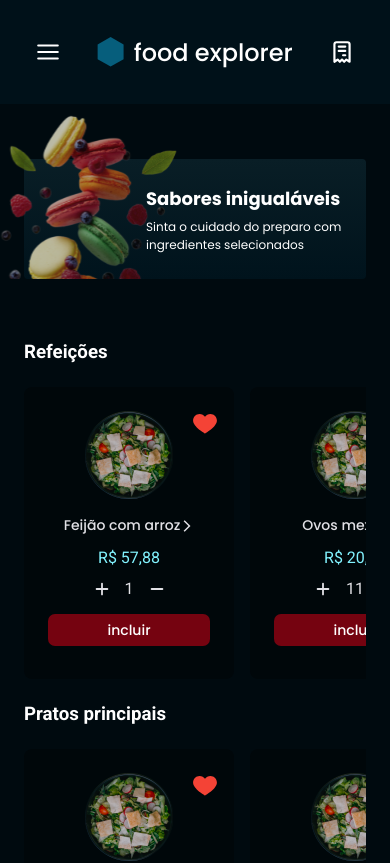
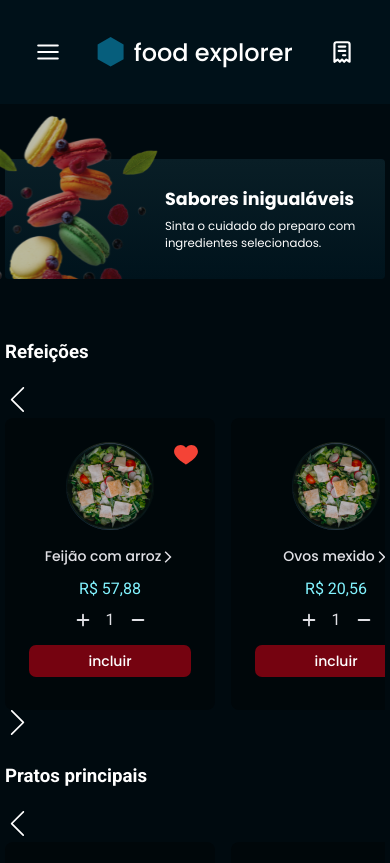
Before and after one commit to dionedev/Food_Explorer_FrontEnd, a React (Vite) app: page / in a window 390 px wide. Shown: the top 863 px of the page. Built offline with nearby package versions, Linux system fonts and the light colour scheme.

Commit message:
feat: Add responsiveness to the cover section

```diff
--- a/src/components/Card/index.jsx
+++ b/src/components/Card/index.jsx
@@ -10,7 +10,7 @@ import {
   CustomLinkButton
 } from "./styles"
 
-const Card = ({ imageUrl, title, price, amount }) => {
+export const Card = ({ imageUrl, title, price, amount }) => {
 
   const isFavorite = true
 
@@ -51,4 +51,3 @@ const Card = ({ imageUrl, title, price, amount }) => {
     </Container>
   )
 }
-export default Card
--- a/src/components/Carousel/index.jsx
+++ b/src/components/Carousel/index.jsx
@@ -1,8 +1,9 @@
-import { useEffect, useRef } from "react"
+import { useRef } from "react"
 import { SlArrowLeft, SlArrowRight } from "react-icons/sl"
 import {Container, Slider, SliderButton} from "./styles"
+import { Card } from "../Card"
 
-const Carousel = ({title, children}) => {
+export const Carousel = ({title, children}) => {
 
   const carousel = useRef(null)
   const ICON_SIZE = 25
@@ -36,4 +37,3 @@ const Carousel = ({title, children}) => {
     </Container>
   )
 }
-export default Carousel
--- a/src/components/Carousel/styles.js
+++ b/src/components/Carousel/styles.js
@@ -2,7 +2,6 @@ import styled from "styled-components";
 
 export const Container = styled.div`
   width: 100%;
-  max-width: 43.6rem;
 
   > h3 {
     margin-bottom: 2.4rem;
@@ -12,9 +11,11 @@ export const Container = styled.div`
 export const Slider = styled.div`
   width: 100%;
   display: flex;
+  flex-direction: row;
   scroll-behavior: smooth;
   gap: 1.6rem;
   cursor: grab;
+  overflow: hidden;
 
   ::-webkit-scrollbar {
     display: none;
@@ -30,8 +31,6 @@ export const SliderButton = styled.button`
   }
 
   @media (max-width: 767px) {
-
-    display: none;
-
+    /* display: none; */
   }
 `
--- a/src/pages/Home/index.jsx
+++ b/src/pages/Home/index.jsx
@@ -1,13 +1,13 @@
 import { Header } from "../../components/Header";
-import Carousel from "../../components/Carousel"
-import Card from "../../components/Card"
+import { Carousel } from "../../components/Carousel"
+import { Card } from "../../components/Card"
 import Cover from "../../assets/Images/cover1.svg"
 import {
   Container,
   Content,
   CoverSection,
   CarouselSection,
-  CoverImage
+  CoverImage,
 } from "./styles";
 
 import imagePath from "../../assets/Images/Dish.svg"
@@ -16,13 +16,18 @@ export function Home() {
 
   const cards = [
     { title: 'Feijão com arroz', price: '57,88', imageUrl: imagePath, amount: 1 },
-    { title: 'Ovos mexido', price: '20,56', imageUrl: imagePath, amount: 11 },
-    { title: 'Salada', price: '35,10', imageUrl: imagePath, amount: 2 },
-    { title: 'Salada', price: '20,10', imageUrl: imagePath, amount: 3 },
-    { title: 'Salada', price: '10,10', imageUrl: imagePath, amount: 4 },
-    { title: 'Salada', price: '10,10', imageUrl: imagePath, amount: 5 },
-    { title: 'Salada', price: '10,10', imageUrl: imagePath, amount: 5 },
-    { title: 'Salada', price: '10,10', imageUrl: imagePath, amount: 5 },
+    { title: 'Ovos mexido', price: '20,56', imageUrl: imagePath, amount: 1 },
+    { title: 'Salada', price: '35,10', imageUrl: imagePath, amount: 1 },
+    { title: 'Salada', price: '20,10', imageUrl: imagePath, amount: 1 },
+    { title: 'Salada', price: '10,10', imageUrl: imagePath, amount: 1 },
+    { title: 'Salada', price: '10,10', imageUrl: imagePath, amount: 1 },
+    { title: 'Salada', price: '10,10', imageUrl: imagePath, amount: 1 },
+    { title: 'Salada', price: '10,10', imageUrl: imagePath, amount: 1 },
+    { title: 'Salada', price: '10,10', imageUrl: imagePath, amount: 1 },
+    { title: 'Salada', price: '10,10', imageUrl: imagePath, amount: 1 },
+    { title: 'Salada', price: '10,10', imageUrl: imagePath, amount: 1 },
+    { title: 'Salada', price: '10,10', imageUrl: imagePath, amount: 1 },
+    { title: 'Salada', price: '10,10', imageUrl: imagePath, amount: 1 },
   ];
 
   return(
@@ -34,7 +39,7 @@ export function Home() {
           <CoverImage src={Cover} alt="Imagem ilustrativa de comida" />
           <div>
             <h1>Sabores inigualáveis</h1>
-            <p>Sinta o cuidado do preparo com ingredientes selecionados</p>
+            <p>Sinta o cuidado do preparo com ingredientes selecionados.</p>
           </div>
         </CoverSection>
 
--- a/src/pages/Home/styles.js
+++ b/src/pages/Home/styles.js
@@ -12,9 +12,12 @@ export const Container = styled.div`
 
   > footer { // CRIAR COMPONENTE
     display: flex;
+    justify-content: center;
+    align-items: center;
     background-color: #fff;
-    color: red;
+    color: #000;
     width: 100%;
+    height: 7.7rem;
   }
 
   /* @media (min-width: 620px) {
@@ -30,13 +33,15 @@ export const Container = styled.div`
 
 export const Content = styled.main`
   display: flex;
+  width: 100%;
+  min-width: 42.8rem;
+  max-width: 130rem;
   flex-direction: column;
-  width: 100%;
-  max-width: 42.8rem;
+  align-items: center;
   padding: 5.5rem 2.4rem 1.6rem;
 
-  @media (min-width: 620px) {
-    /* width: 100%; */
+  @media (min-width: 768px) {
+    padding: 5.5rem 3rem 1.6rem;
   }
 `
 
@@ -52,24 +57,50 @@ export const CoverSection = styled.section`
 
   > div {
     display: flex;
-    width: 22rem;
+    width: 100%;
+    max-width: 57.4rem;
     flex-direction: column;
     justify-content: center;
+    padding: 0 1rem 0 16rem;
 
     h1 {
       padding-bottom: 6px;
       white-space: nowrap;
       font-family: ${primaryFont};
-      font-size: 1.8rem;
+      font-size: clamp(1.6rem, 4.5vw, 2.5rem);
       font-weight: 600;
     }
 
     p {
-      font-size: 1.2rem;
+      font-size: clamp(1rem, 3vw, 1.6rem);
       font-family: ${primaryFont};
     }
   }
+
+  @media (min-width: 768px) {
+    height: 26rem;
+    padding-left: 34rem;
+
+    > div {
+      max-width: 60rem;
+      padding: 1rem;
+
+      h1 {
+        padding-bottom: 8px;
+        white-space: nowrap;
+        font-family: ${primaryFont};
+        font-size: clamp(3rem, 4vw, 4.5rem);
+        font-weight: 600;
+      }
+
+      p {
+        font-size: clamp(1rem, 2vw, 1.8rem);
+        font-family: ${primaryFont};
+      }
+    }
+  }
 `
+
 export const CoverImage = styled.img`
   width: 19rem;
   height: 17rem;
@@ -77,6 +108,15 @@ export const CoverImage = styled.img`
   position: absolute;
   top: -5rem;
   left: -3rem;
+
+  @media (min-width: 768px) {
+    width: 63.2rem;
+    height: 35rem;
+    object-fit: contain;
+    position: absolute;
+    top: -9rem;
+    left: -16rem;
+  }
 `
 
 export const CarouselSection = styled.section`
```
Lines whose indentation alone changed are shown as unchanged.
